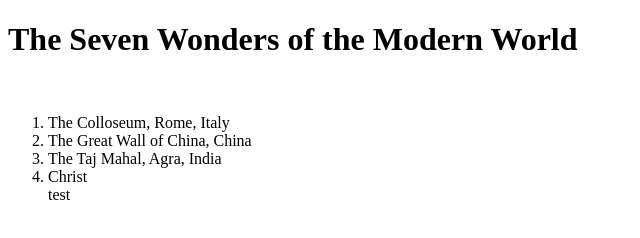
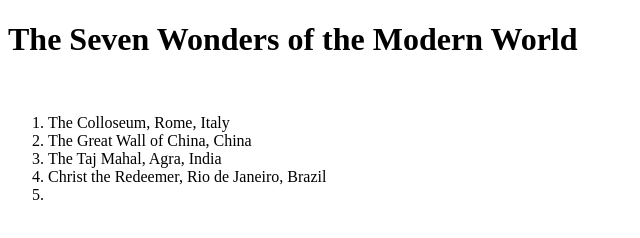
Before and after one commit to WG67/Seven-wonders-of-the-world, a plain HTML site: page index.html in a window 1280 px wide. Shown: the whole page, without its empty margins (0-640 px from the left). Drawn offline with Linux system fonts and the light colour scheme.

Commit message:
Initial commit

```diff
--- a/index.html
+++ b/index.html
@@ -24,11 +24,11 @@
       The Taj Mahal, Agra, India
     </li>
     <li>
-      Christ
+      Christ the Redeemer, Rio de Janeiro, Brazil
     </li>
-    <l>
-      test
-    </l>
+    <li>
+
+    </li>
   </ol>
   <script src="script.js"></script>
 
```
